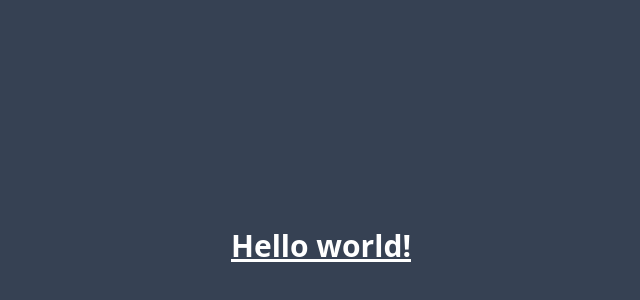
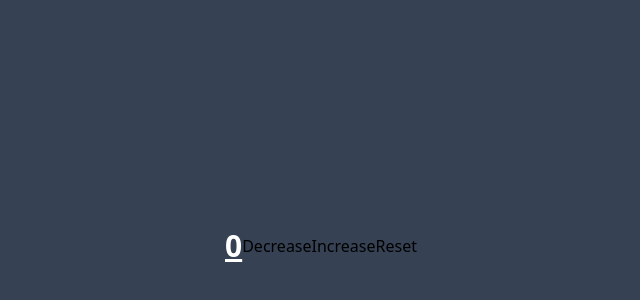
Before and after one commit to vargabertalan/movie-app, a React (Vite) app: page / in a window 1280 px wide. Shown: the part 154-454 px from the top of the page, without its empty margins (319-959 px from the left). Built offline with nearby package versions, Linux system fonts and the light colour scheme.

Commit message:
Button komponens és számláló logika kész

```diff
--- a/src/App.jsx
+++ b/src/App.jsx
@@ -1,11 +1,36 @@
+import { useState } from "react";
+import Button from "./components/Button";
+
 function App() {
+  const [counter, setCounter] = useState(0);
+
+  function handleDecrease() {
+    if (counter > 0) {
+      setCounter(counter - 1);
+    }
+  }
+  function handleIncrease() {
+    setCounter(counter + 1);
+  }
+  function handleReset() {
+    setCounter(0);
+  }
+
   return (
     <div className="min-h-screen min-w-screen h-full w-full flex items-center justify-center bg-gray-700">
-      <h1 className='text-3xl font-bold underline text-white'>
-        Hello world!
+      <h1 className="text-3xl font-bold underline text-white">
+        {/* Hello world! */}
+        {counter}
       </h1>
+      <Button
+        text={"Decrease"}
+        onClick={handleDecrease}
+        disabled={counter < 1}
+      />
+      <Button text={"Increase"} onClick={handleIncrease} />
+      <Button text={"Reset"} onClick={handleReset} />
     </div>
-  )
+  );
 }
 
-export default App
+export default App;
--- /dev/null
+++ b/src/components/Button.jsx
@@ -0,0 +1,9 @@
+function Button({ text, onClick, disabled }) {
+  return (
+    <button onClick={onClick} disabled={disabled}>
+      {text}
+    </button>
+  );
+}
+
+export default Button;
```
